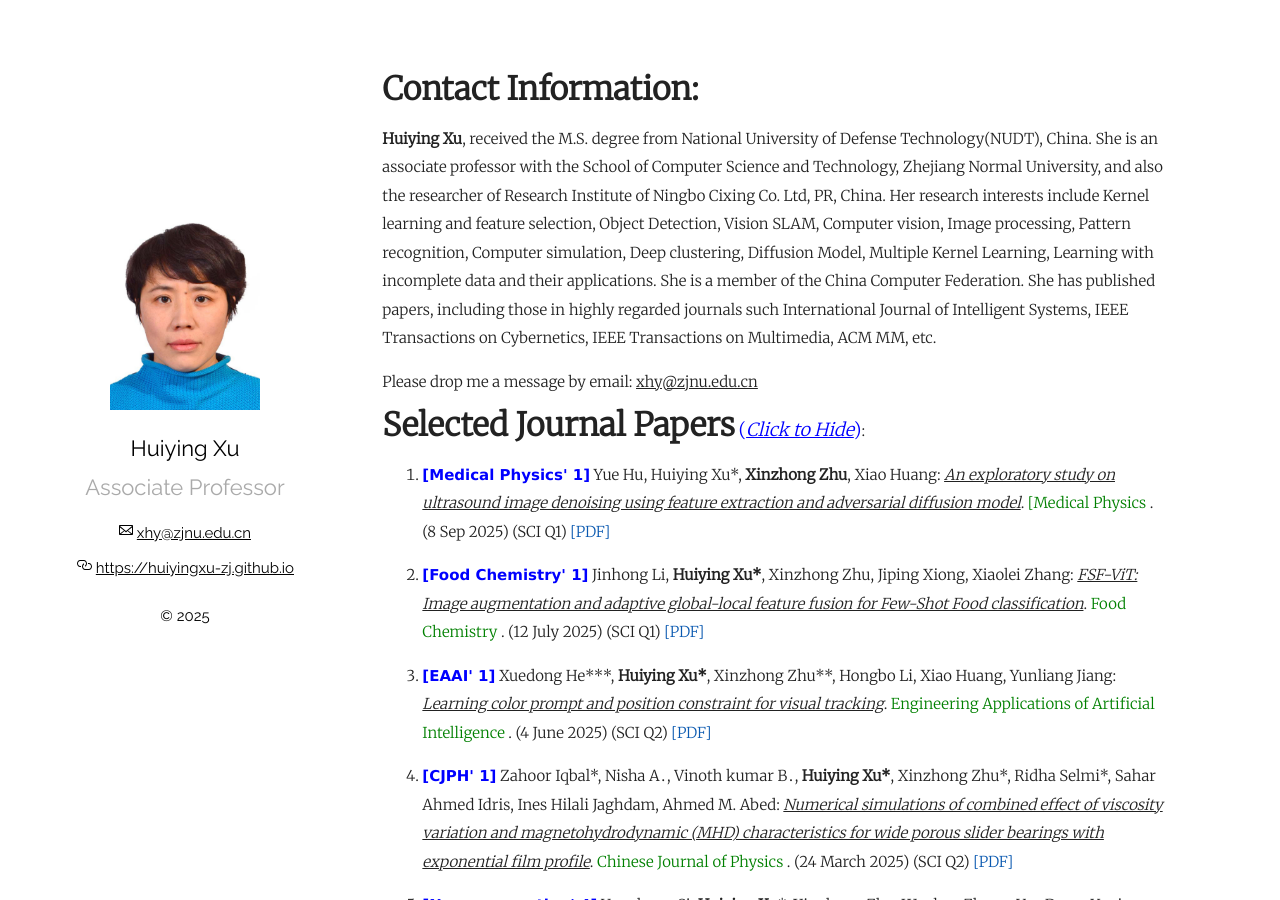
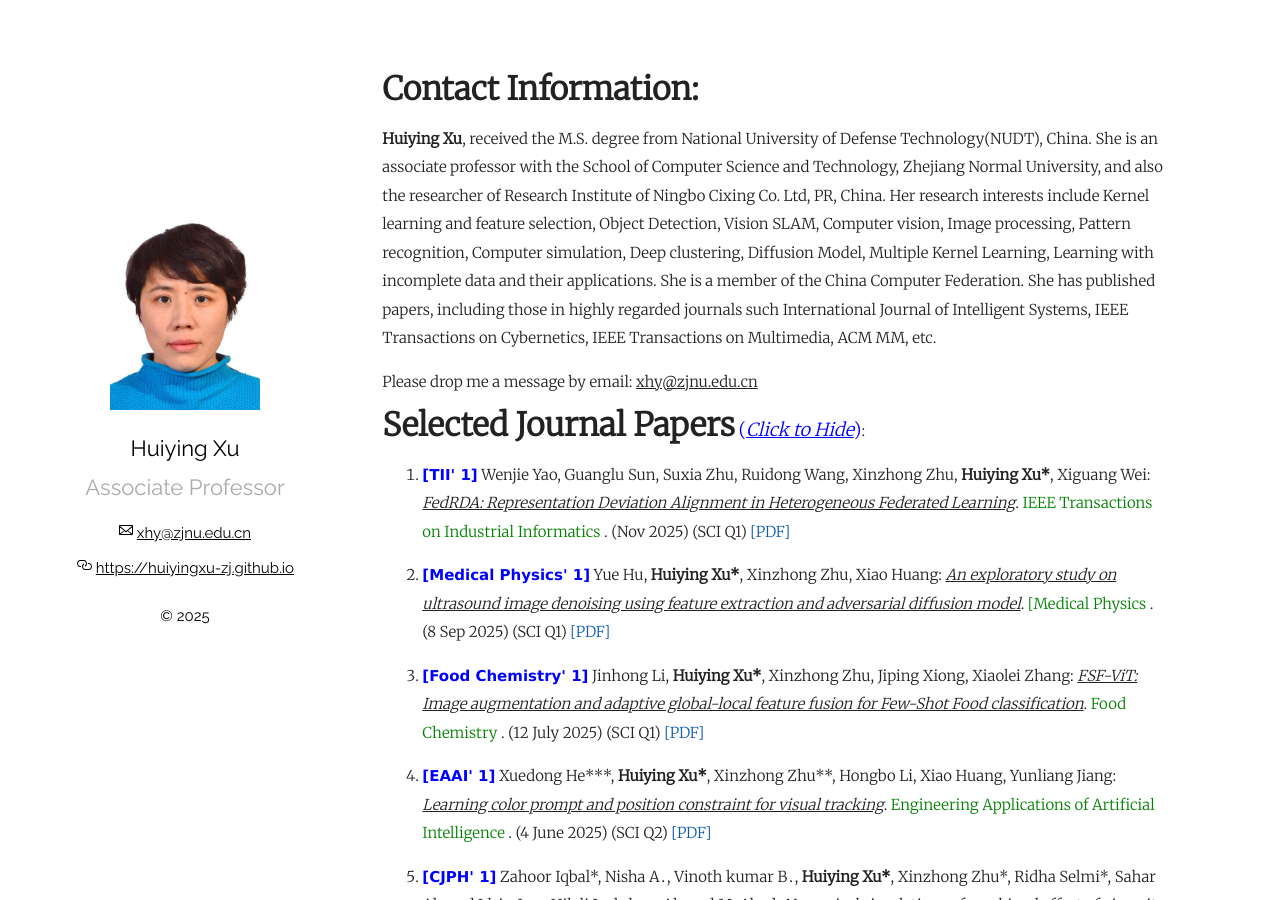
Before and after one commit to xinzhongzhu/huiyingxu-zj.github.io, a Jekyll site: the page built from index.md, in a window 1280 px wide and 900 px high. Built offline with Jekyll 4.4.1, drawn with Linux system fonts in a browser that asks for light colours; some of the changed text lies outside the part shown.

Commit message:
Update index.md

```diff
--- a/index.md
+++ b/index.md
@@ -16,7 +16,9 @@ Please drop me a message by email: <u>xhy@zjnu.edu.cn</u>
   <p>
   <ol>
 
- <p style="margin-top: 8px;"><li><font face="verdana" color="blue"><b>[Medical Physics' 1]</b></font> Yue Hu, Huiying Xu*, <b>Xinzhong Zhu</b>, Xiao Huang: <i><u>An exploratory study on ultrasound image denoising using feature extraction and adversarial diffusion model</u></i>. <font color="green">[Medical Physics</font> . (8 Sep 2025) (SCI Q1) <a href = "https://xinzhongzhu.github.io/document/ADM-ExNet.pdf">[PDF]</a></li></p>
+<p style="margin-top: 8px;"><li><font face="verdana" color="blue"><b>[TII' 1]</b></font> Wenjie Yao, Guanglu Sun, Suxia Zhu, Ruidong Wang, Xinzhong Zhu, <b>Huiying Xu*</b>, Xiguang Wei: <i><u>FedRDA: Representation Deviation Alignment in Heterogeneous Federated Learning</u></i>. <font color="green"> IEEE Transactions on Industrial Informatics</font> . (Nov 2025) (SCI Q1) <a href = "https://xinzhongzhu.github.io/document/FedRDA.pdf">[PDF]</a></li></p>
+
+ <p style="margin-top: 8px;"><li><font face="verdana" color="blue"><b>[Medical Physics' 1]</b></font> Yue Hu, <b>Huiying Xu*</b>, Xinzhong Zhu, Xiao Huang: <i><u>An exploratory study on ultrasound image denoising using feature extraction and adversarial diffusion model</u></i>. <font color="green">[Medical Physics</font> . (8 Sep 2025) (SCI Q1) <a href = "https://xinzhongzhu.github.io/document/ADM-ExNet.pdf">[PDF]</a></li></p>
 
  <p style="margin-top: 8px;"><li><font face="verdana" color="blue"><b>[Food Chemistry' 1]</b></font> Jinhong Li, <b>Huiying Xu*</b>, Xinzhong Zhu, Jiping Xiong, Xiaolei Zhang: <i><u>FSF-ViT: Image augmentation and adaptive global-local feature fusion for Few-Shot Food classification</u></i>. <font color="green">Food Chemistry</font> . (12 July 2025) (SCI Q1) <a href = "https://xinzhongzhu.github.io/document/FSFViT.pdf">[PDF]</a></li></p>
 
@@ -98,6 +100,11 @@ Please drop me a message by email: <u>xhy@zjnu.edu.cn</u>
   <p>
     <ol>
 
+<p style="margin-top: 8px;"><li><font face="verdana" color="blue"><b>[IEEE MITA' 1]</b></font> Zebin Wu, Zijia Wang*, <b>Huiying Xu*</b>, Xinzhong Zhu, Hongbo Li: <i><u>Adaptive Dimensional Learning for Multitask Optimization</u></i>. <font color="green">IEEE MITA 2025</font>. (EI) <a href = "https://xinzhongzhu.github.io/document/ADLMTO.pdf">[PDF]</a> </li></p>
+
+<p style="margin-top: 8px;"><li><font face="verdana" color="blue"><b>[ICIC' 1]</b></font> Ke Sheng, <b>Huiying Xu*</b>, Xinzhong Zhu: <i><u>Pose-Enhanced 3D Rotary Embedding for Multi-View 3D Object Detection</u></i>. <font color="green">ICIC 2025</font>. (CCF Rank C) <a href = "https://xinzhongzhu.github.io/document/Pose-Enhanced 3D Rotary Embedding for Multi-View 3D Object Detection.pdf">[PDF]</a> </li></p>
+
+
 <p style="margin-top: 8px;"><li><font face="verdana" color="blue"><b>[MM' 2]</b></font> Xuedong He*#, <b>Huiying Xu*#</b>, Xinzhong Zhu, Hongbo Li: <i><u>High-Performance Discriminative Tracking with Spatio-Temporal Template Fusion</u></i>. (# Equal contribution) <font color="green">ACM MM 2025</font>. (CCF Rank A) <a href = "https://xinzhongzhu.github.io/document/High-Performance Discriminative Tracking with Spatio-Temporal Template Fusion.pdf">[PDF]</a> </li></p>
 
 <p style="margin-top: 8px;"><li><font face="verdana" color="blue"><b>[ICML' 2]</b></font> Yiming Sun, Xin Li, Pengfei Zhu*, Qinghua Hu, Dongwei Ren, <b>Huiying Xu</b>, Xinzhong Zhu: <i><u>Task-Gated Multi-Expert Collaboration Network for Degraded Multi-Modal Image Fusion</u></i>. <font color="green">ICML 2025</font>. (CCF Rank A) <a href = "https://xinzhongzhu.github.io/document/3251_Task_Gated_Multi_Expert.pdf">[PDF]</a> <a href = "https://github.com/LeeX54946/TG-ECNet">[Code]</a>  </li></p>
```
